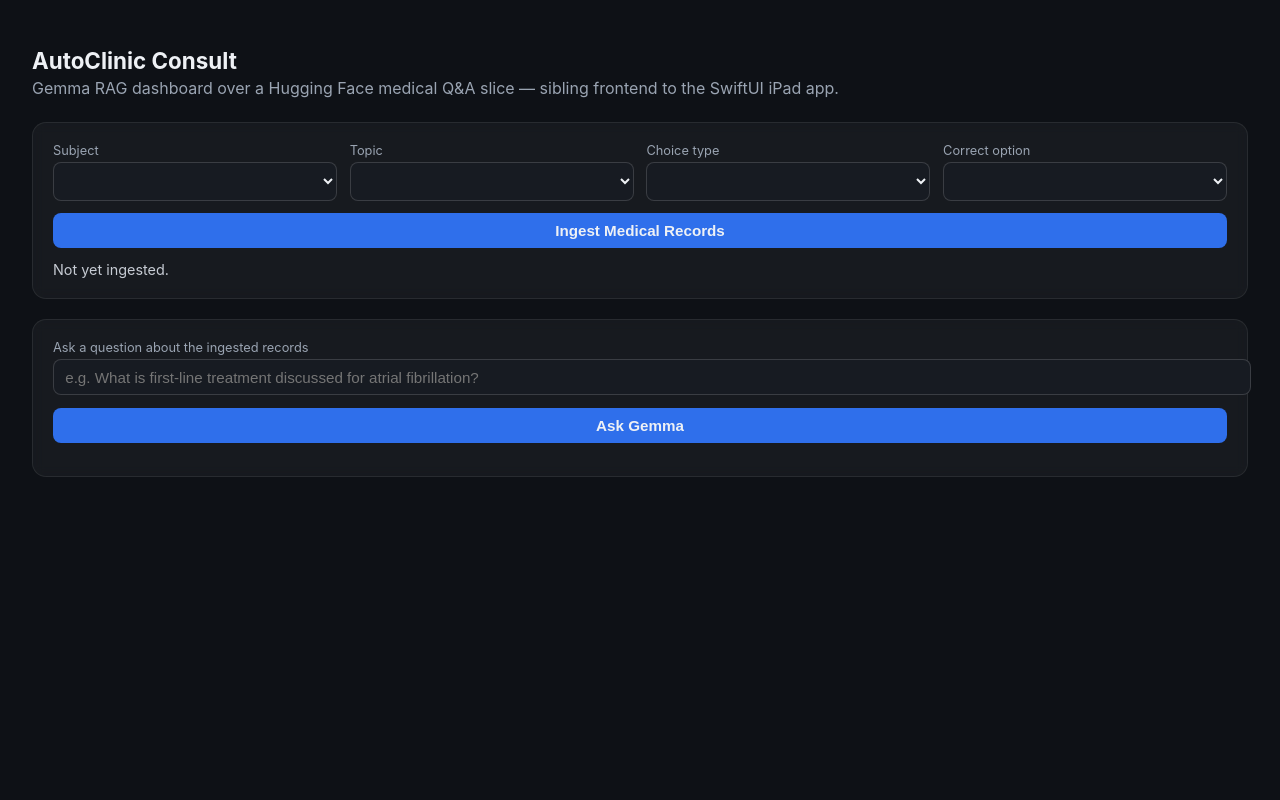
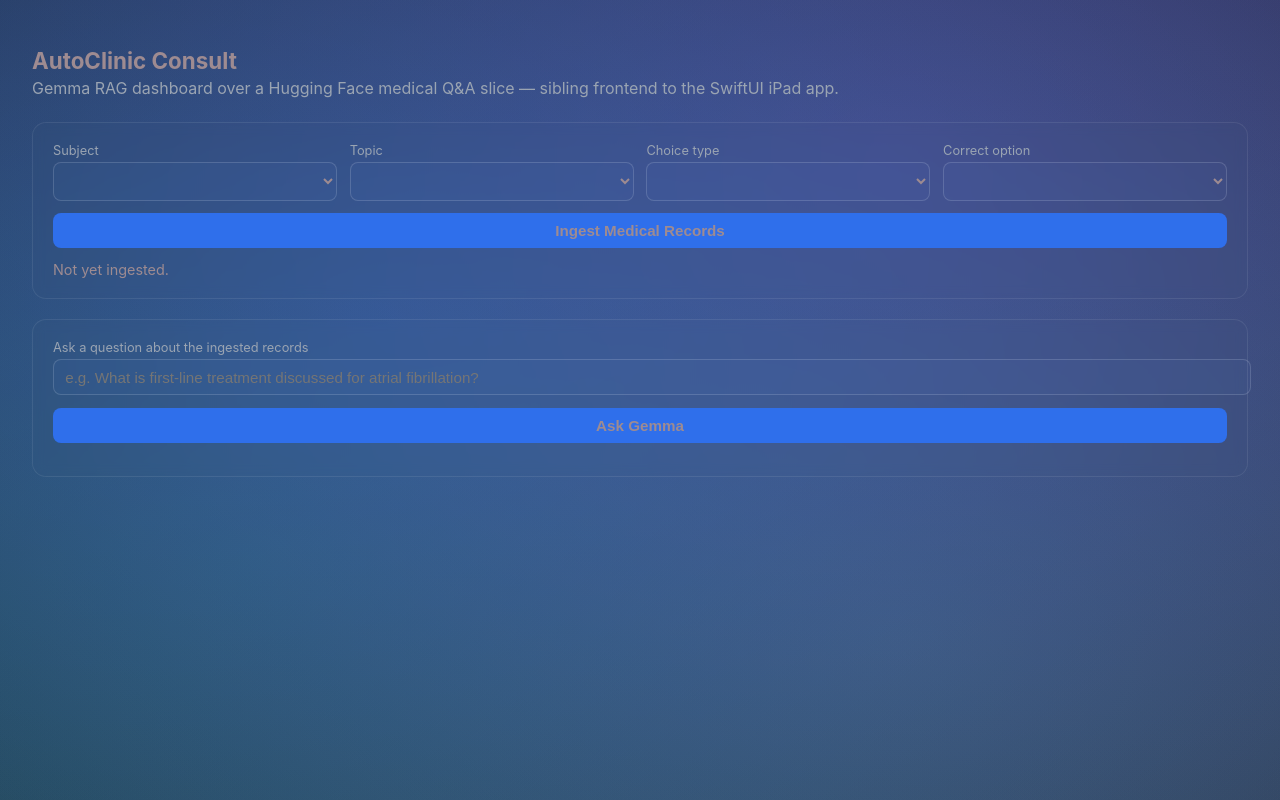
Before and after one commit to techplanshetyapps/autoclinic-consult-nodejsapp, a website: page public/index.html in a window 1280 px wide. Drawn offline with Linux system fonts and the light colour scheme; no server answers.

Commit message:
Deployment nodejs application

```diff
--- a/public/index.html
+++ b/public/index.html
@@ -6,16 +6,27 @@
 <meta name="viewport" content="width=device-width, initial-scale=1" />
 <style>
   :root { color-scheme: dark; }
-  body { font-family: -apple-system, Segoe UI, sans-serif; background: #0e1116; color: #eef1f5; margin: 0; padding: 2rem; }
+  body { font-family: -apple-system, Segoe UI, sans-serif; background: #0e1116;
+      background-image:
+      radial-gradient(at 15% 20%, rgba(47, 111, 235, 0.35) 0px, transparent 55%),
+      radial-gradient(at 85% 10%, rgba(155, 92, 246, 0.32) 0px, transparent 55%),
+      radial-gradient(at 10% 85%, rgba(16, 185, 129, 0.28) 0px, transparent 55%),
+      radial-gradient(at 85% 90%, rgba(162, 200, 211, 0.26) 0px, transparent 55%),
+      radial-gradient(at 50% 50%, rgba(14, 17, 22, 1) 0px, #0e1116 70%);
+    background-size: 200% 200%, 200% 200%, 200% 200%, 200% 200%, 100% 100%;
+    background-position: 0% 0%, 100% 0%, 0% 100%, 100% 100%, 0 0;
+    background-attachment: fixed;
+    animation: liquidShift 22s ease-in-out infinite;
+    color: #9e8b91; margin: 0; padding: 2rem; }
   h1 { font-size: 1.4rem; margin-bottom: .25rem; }
   .sub { color: #9aa4b2; margin-bottom: 1.5rem; }
-  .card { background: rgba(255,255,255,0.04); border: 1px solid rgba(255,255,255,0.08); border-radius: 14px; padding: 1.25rem; backdrop-filter: blur(6px); margin-bottom: 1.25rem; }
+  .card { background: rgba(78, 103, 119, 0.04); border: 1px solid rgba(255,255,255,0.08); border-radius: 14px; padding: 1.25rem; backdrop-filter: blur(6px); margin-bottom: 1.25rem; }
   label { display: block; font-size: .8rem; color: #9aa4b2; margin-bottom: .25rem; }
-  select, input, button { width: 100%; padding: .55rem .7rem; border-radius: 8px; border: 1px solid rgba(255,255,255,0.15); background: #171b22; color: #eef1f5; margin-bottom: .8rem; font-size: .95rem; }
+  select, input, button { width: 100%; padding: .55rem .7rem; border-radius: 8px; border: 1px solid rgba(255,255,255,0.15); background: rgba(107, 153, 251, 0.04); color: #9e8b91; margin-bottom: .8rem; font-size: .95rem; }
   .grid { display: grid; grid-template-columns: repeat(4, 1fr); gap: .8rem; }
   button { cursor: pointer; background: #2f6feb; border: none; font-weight: 600; }
   button:hover { background: #3b7dfb; }
-  #status, #answer { font-size: .9rem; color: #c7ccd4; white-space: pre-wrap; }
+  #status, #answer { font-size: .9rem; color: #9e8b91; white-space: pre-wrap; }
   .src { font-size: .78rem; color: #8992a1; border-top: 1px solid rgba(255,255,255,0.08); padding-top: .4rem; margin-top: .4rem; }
 </style>
 </head>
```
Also changed, not shown: package.json (+4 -3 lines), 2 other files.
